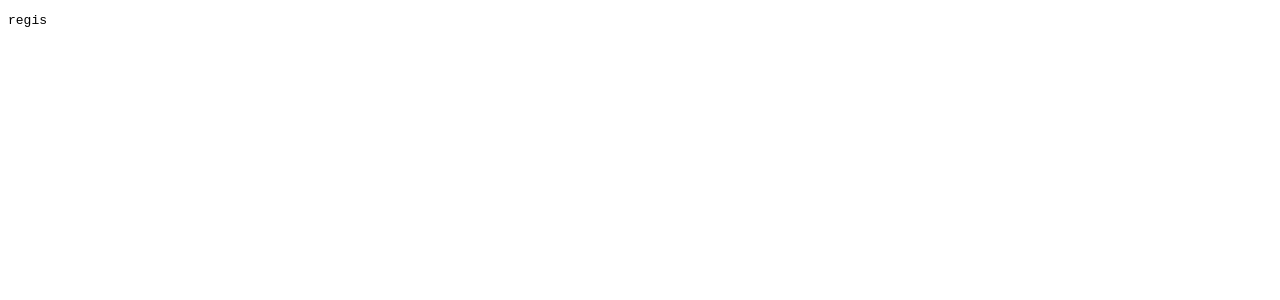
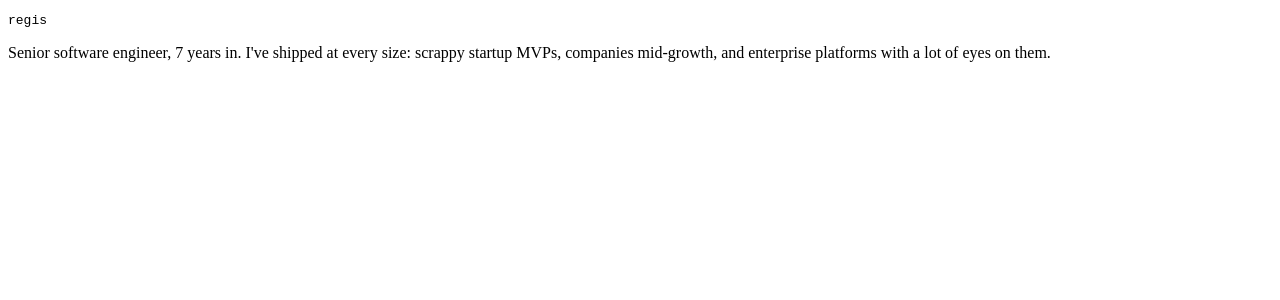
Before and after one commit to regisksc/blog, a Next.js app: page / in a window 1280 px wide. Shown: the top 300 px of the page. Built offline with nearby package versions, Linux system fonts and the light colour scheme.

Commit message:
feat: add bio paragraph one

```diff
--- a/components/sections/about.tsx
+++ b/components/sections/about.tsx
@@ -4,6 +4,7 @@ export function AboutSection() {
   return (
     <div>
       <AsciiBanner />
+      <p>Senior software engineer, 7 years in. I've shipped at every size: scrappy startup MVPs, companies mid-growth, and enterprise platforms with a lot of eyes on them.</p>
     </div>
   )
 }
```
